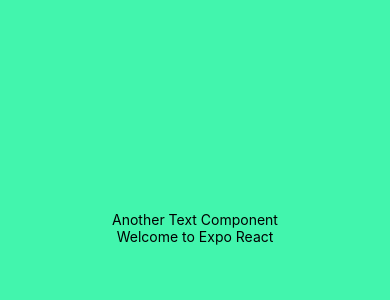
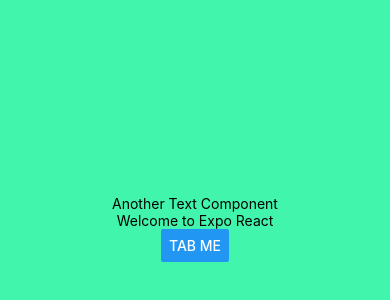
Before and after one commit to VS45/RNCourse, a React Native app: screen / in a window 390 px wide. Shown: the part 194-494 px from the top of the page. Built offline with nearby package versions, Linux system fonts and the light colour scheme.

Commit message:
button add

```diff
--- a/App.js
+++ b/App.js
@@ -1,4 +1,4 @@
-import { StyleSheet, Text, View } from "react-native";
+import { StyleSheet, Text, View,Button } from "react-native";
 
 export default function App() {
   return (
@@ -8,6 +8,7 @@ export default function App() {
       </View>
 
       <Text>Welcome to Expo React</Text>
+      <Button title="Tab me"/>
     </View>
   );
 }
```
